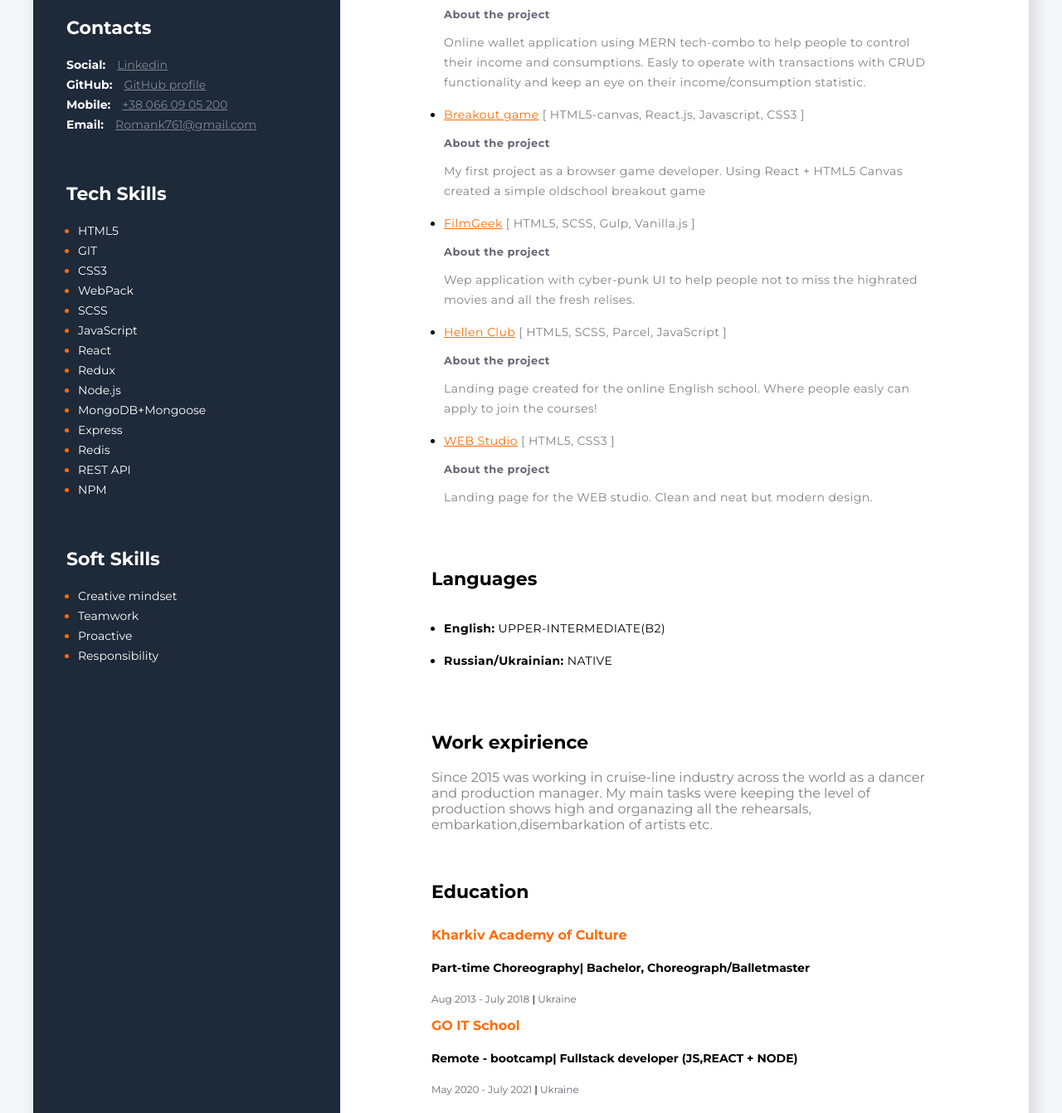
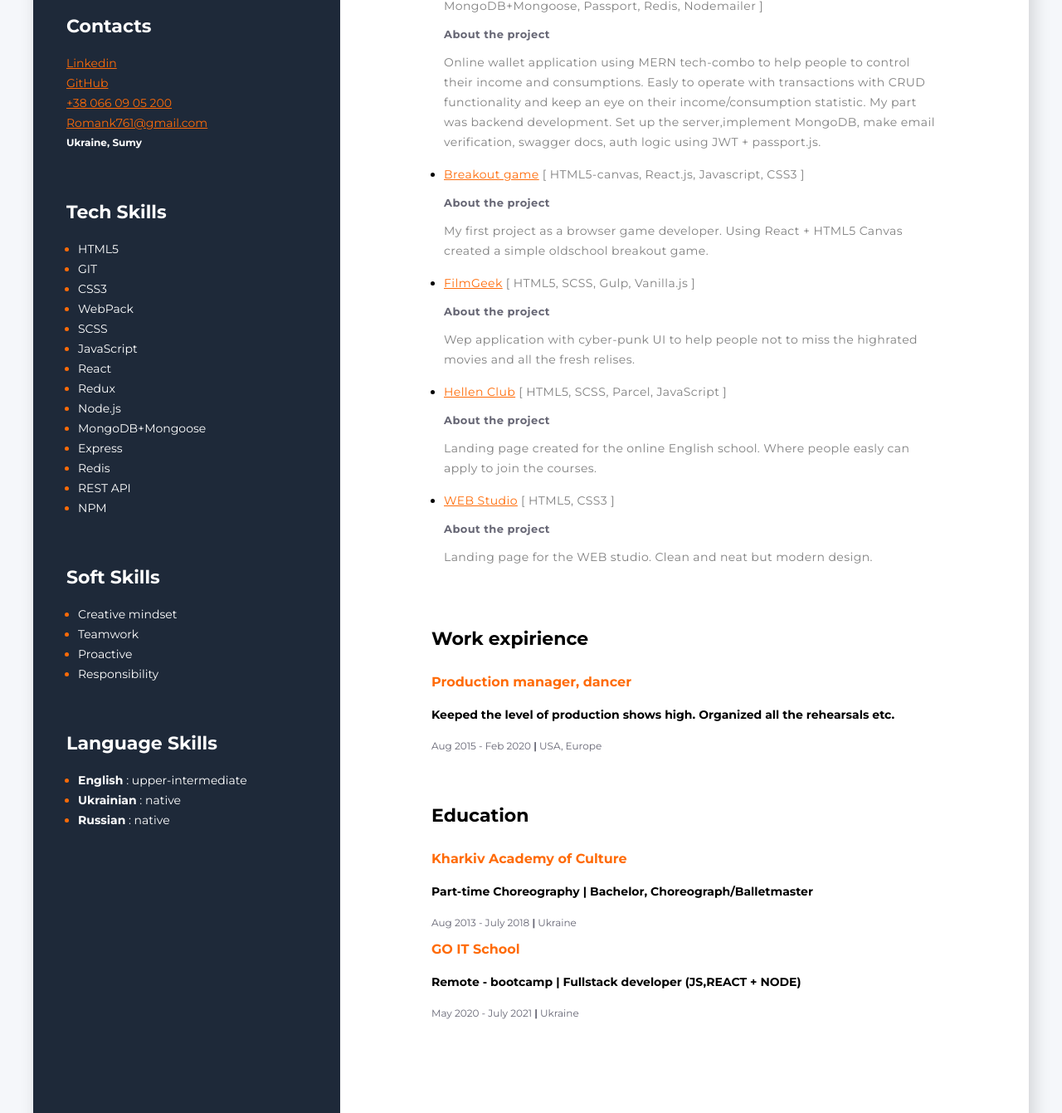
Before and after one commit to RomanKonopelko/rsschool-cv, a plain HTML site: page index.html in a window 1280 px wide. Shown: the part 526-1867 px from the top of the page at 83% size. Drawn offline with Linux system fonts and the light colour scheme.

Commit message:
docs: update CV info

```diff
--- a/css/style.css
+++ b/css/style.css
@@ -60,11 +60,11 @@ body {
   font-size: 14px;
   font-weight: 400;
   line-height: 24px;
-  color: #818790;
+  color: #ff6b08;
 }
 
 .mail {
-  font-size: 14px;
+  font-size: 12px;
   font-weight: 700;
   line-height: 24px;
   color: #fff;
--- a/index.html
+++ b/index.html
@@ -14,17 +14,12 @@
     <!--main container-->
     <div class="wrapper">
       <aside class="sidebar">
-        <img
-          class="my-photo"
-          src="./img/img.myresume.jpg"
-          alt="my profile photo"
-        />
+        <img class="my-photo" src="./img/cv.jpg" alt="my profile photo" />
 
         <!--My contacts-->
         <div class="my-contacts">
           <h3 class="contacts-title">Contacts</h3>
           <div>
-            <span class="mail">Social:</span>
             <a
               class="contacts-link"
               href="https://www.linkedin.com/in/roman-konopelko-b78668189/"
@@ -32,27 +27,25 @@
             >
           </div>
           <div>
-            <span class="mail">GitHub:</span>
             <a class="contacts-link" href="https://github.com/RomanKonopelko"
-              >GitHub profile</a
+              >GitHub</a
             >
           </div>
           <div>
-            <span class="mail">Mobile:</span>
             <a class="contacts-link" href="tel:+380660905200"
               >+38 066 09 05 200</a
             >
           </div>
           <div>
-            <span class="mail">Email:</span>
             <a class="contacts-link" href="mailto:Romank761@gmail.com"
               >Romank761@gmail.com</a
             >
           </div>
+          <span class="mail">Ukraine, Sumy</span>
         </div>
 
         <!--Tech Skills-->
-        <div class="">
+        <div>
           <h3 class="tech-skills-soft">Tech Skills</h3>
 
           <ul>
@@ -119,6 +112,22 @@
             </li>
           </ul>
         </div>
+        <div>
+          <h3 class="tech-skills-soft">Language Skills</h3>
+          <ul>
+            <li class="tech-soft-list">
+              <span class="tech-soft-word"
+                ><b>English</b> : upper-intermediate</span
+              >
+            </li>
+            <li class="tech-soft-list">
+              <span class="tech-soft-word"><b>Ukrainian</b> : native</span>
+            </li>
+            <li class="tech-soft-list">
+              <span class="tech-soft-word"><b>Russian</b> : native</span>
+            </li>
+          </ul>
+        </div>
       </aside>
       <!---about me container-->
       <div class="about-me-container">
@@ -126,13 +135,13 @@
         <div>
           <h2 class="profession">Front-End Developer</h2>
           <h1 class="name">Roman Konopelko</h1>
-          <h3 class="main-title">Goal</h3>
+          <h3 class="main-title">Summary</h3>
           <p class="about-me-info">
-            I want to become a confident professional developer in IT industry
-            and make WEB-applications as pieces of art that can impress people.
-            Excited to join a team with progressive mind-set. Development,
-            perseverance, and creative thinking are what help me to move
-            forward.
+            I aimed to become a confident professional fullstack developer, keep
+            improving my JS, REACT, SCSS and NODE.js skills. Also, I have
+            hands-on experience in following Agile/Scrum methodology. Excited to
+            join a team with progressive mind-set. Development, perseverance,
+            and creative thinking are what help me to move forward.
           </p>
         </div>
         <!--project container-->
@@ -143,21 +152,22 @@
             <li class="list-item">
               <a
                 class="project-link"
-                href="https://github.com/RomanKonopelko/CoStyle_Frontend"
+                href="https://lama-wallet.netlify.app"
                 target="blank"
                 >Lama-wallet</a
               >
               <span class="project-link">
-                [ React, Redux persist, Formik, Material.UI,
-                SASS,Webpack,Node.js,MongoDB+Mongoose,Passport,Redis,Nodemailer
-                ]</span
+                [ React, Redux persist, Formik, Material.UI, SASS, Webpack,
+                Node.js, MongoDB+Mongoose, Passport, Redis, Nodemailer ]</span
               >
               <h3 class="project-descr">About the project</h3>
               <span class="project-link">
                 Online wallet application using MERN tech-combo to help people
                 to control their income and consumptions. Easly to operate with
                 transactions with CRUD functionality and keep an eye on their
-                income/consumption statistic.
+                income/consumption statistic. My part was backend development.
+                Set up the server,implement MongoDB, make email verification,
+                swagger docs, auth logic using JWT + passport.js.
               </span>
             </li>
             <li class="list-item">
@@ -173,7 +183,7 @@
               <h3 class="project-descr">About the project</h3>
               <span class="project-link">
                 My first project as a browser game developer. Using React +
-                HTML5 Canvas created a simple oldschool breakout game
+                HTML5 Canvas created a simple oldschool breakout game.
               </span>
             </li>
             <li class="list-item">
@@ -196,7 +206,7 @@
             <li class="list-item">
               <a
                 class="project-link"
-                href="https://romankonopelko.github.io/HTML_CSS-landing/"
+                href="https://romankonopelko.github.io/Helen-Club-project/"
                 target="blank"
                 >Hellen Club</a
               >
@@ -206,13 +216,13 @@
               <h3 class="project-descr">About the project</h3>
               <span class="project-link">
                 Landing page created for the online English school. Where people
-                easly can apply to join the courses!
+                easly can apply to join the courses.
               </span>
             </li>
             <li class="list-item">
               <a
                 class="project-link"
-                href="https://romankonopelko.github.io/goit-markup-hw-08/"
+                href="https://romankonopelko.github.io/WEB-studio-landing/"
                 target="blank"
                 >WEB Studio</a
               >
@@ -226,31 +236,24 @@
           </ul>
         </div>
 
-        <div class="container">
-          <h3 class="main-title">Languages</h3>
-          <ul class="main-list">
-            <li class="list-item"><b>English:</b> UPPER-INTERMEDIATE(B2)</li>
-            <li class="list-item"><b>Russian/Ukrainian:</b> NATIVE</li>
-          </ul>
-        </div>
-
         <!--Education-->
 
         <div class="container">
           <h3 class="main-title">Work expirience</h3>
-          <span class="project-link">
-            Since 2015 was working in cruise-line industry across the world as a
-            dancer and production manager. My main tasks were keeping the level
-            of production shows high and organazing all the rehearsals,
-            embarkation,disembarkation of artists etc.
-          </span>
+          <h4 class="academy-name">Production manager, dancer</h4>
+          <h5 class="department">
+            Keeped the level of production shows high. Organized all the
+            rehearsals etc.
+          </h5>
+
+          <span class="date"> Aug 2015 - Feb 2020 <b>|</b> USA, Europe </span>
         </div>
         <div class="container">
           <h3 class="main-title">Education</h3>
           <h4 class="academy-name">Kharkiv Academy of Culture</h4>
 
           <h5 class="department">
-            Part-time Choreography<b>|</b> Bachelor, Choreograph/Balletmaster
+            Part-time Choreography <b>|</b> Bachelor, Choreograph/Balletmaster
           </h5>
 
           <span class="date"> Aug 2013 - July 2018 <b>|</b> Ukraine </span>
@@ -258,7 +261,7 @@
           <h4 class="academy-name">GO IT School</h4>
 
           <h5 class="department">
-            Remote - bootcamp<b>|</b> Fullstack developer (JS,REACT + NODE)
+            Remote - bootcamp <b>|</b> Fullstack developer (JS,REACT + NODE)
           </h5>
 
           <span class="date"> May 2020 - July 2021 <b>|</b> Ukraine </span>
```
Also changed, not shown: img/cv.jpg (added), img/img.myresume.jpg (deleted).
